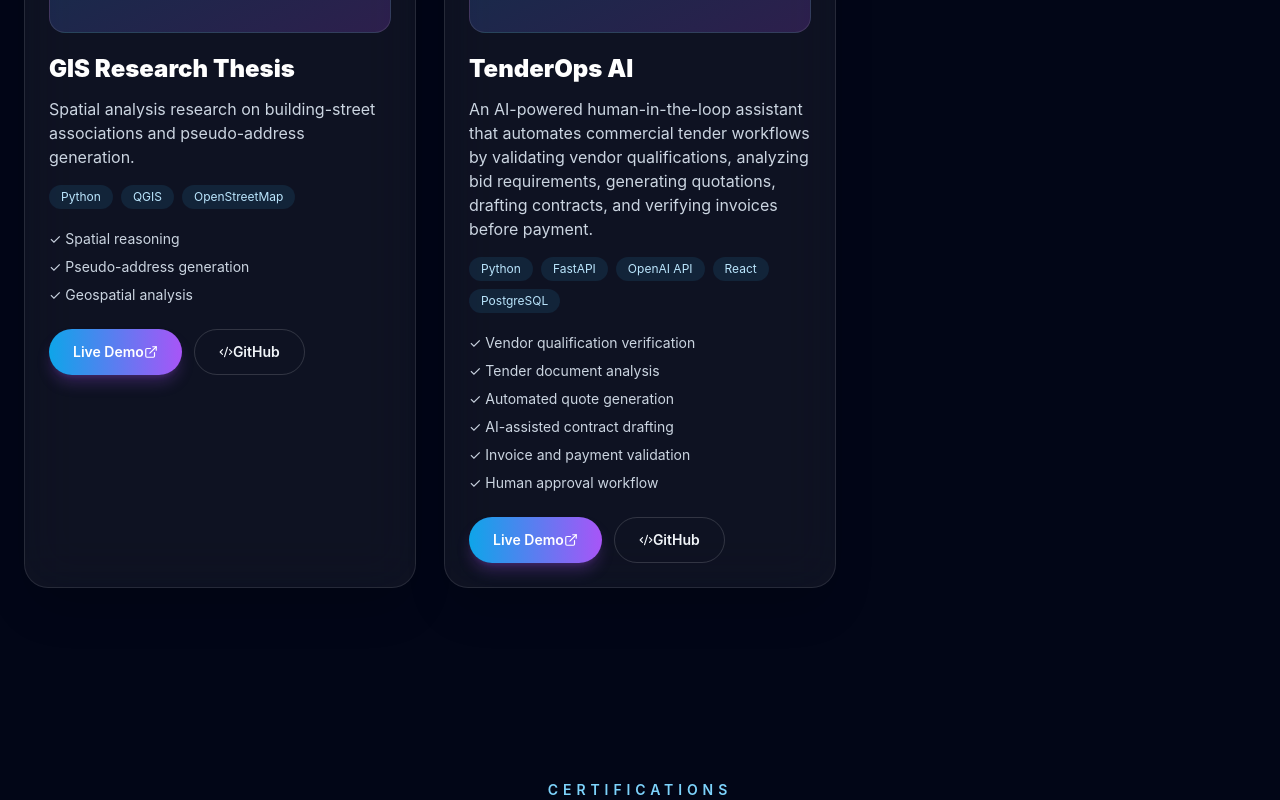
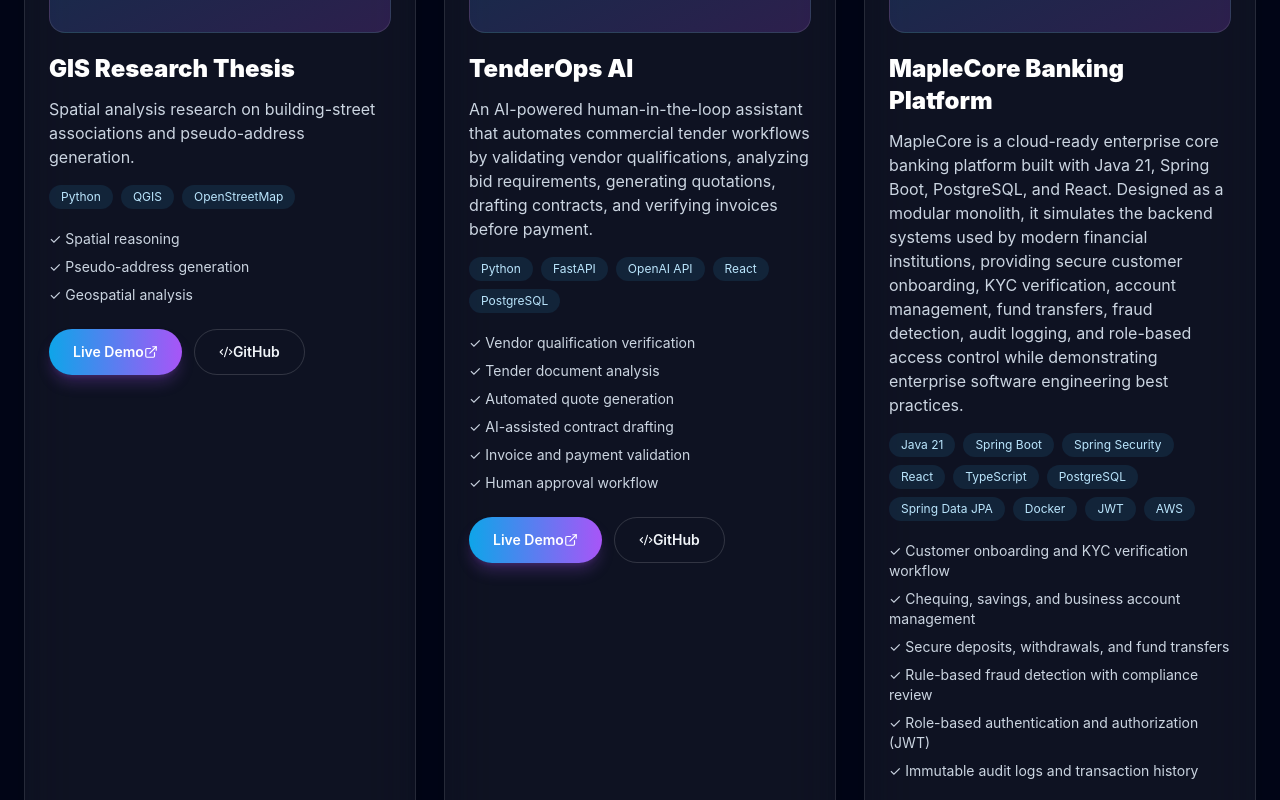
Before and after one commit to tantohtelmah/telmah-portfolio, a React (Vite) app: page / in a window 1280 px wide. Shown: the part 4660-5460 px from the top of the page. Built offline with nearby package versions, Linux system fonts and the light colour scheme.

Commit message:
Updated Resume with MapleCore Banking Platform project

```diff
--- a/src/data/portfolio.js
+++ b/src/data/portfolio.js
@@ -84,6 +84,33 @@
     ],
     live: "https://youtu.be/4n7s4KRU8CM",
     github: "https://github.com/tantohtelmah/tenderops-ai"
+  },
+  {
+    title: "MapleCore Banking Platform",
+    description:
+      "MapleCore is a cloud-ready enterprise core banking platform built with Java 21, Spring Boot, PostgreSQL, and React. Designed as a modular monolith, it simulates the backend systems used by modern financial institutions, providing secure customer onboarding, KYC verification, account management, fund transfers, fraud detection, audit logging, and role-based access control while demonstrating enterprise software engineering best practices.",
+    tech: [
+      "Java 21",
+      "Spring Boot",
+      "Spring Security",
+      "React",
+      "TypeScript",
+      "PostgreSQL",
+      "Spring Data JPA",
+      "Docker",
+      "JWT",
+      "AWS"
+    ],
+    features: [
+      "Customer onboarding and KYC verification workflow",
+      "Chequing, savings, and business account management",
+      "Secure deposits, withdrawals, and fund transfers",
+      "Rule-based fraud detection with compliance review",
+      "Role-based authentication and authorization (JWT)",
+      "Immutable audit logs and transaction history"
+    ],
+    live: "https://youtu.be/YOUR_DEMO_VIDEO",
+    github: "https://github.com/tantohtelmah/MapleCore"
   }
 ];
 
```
